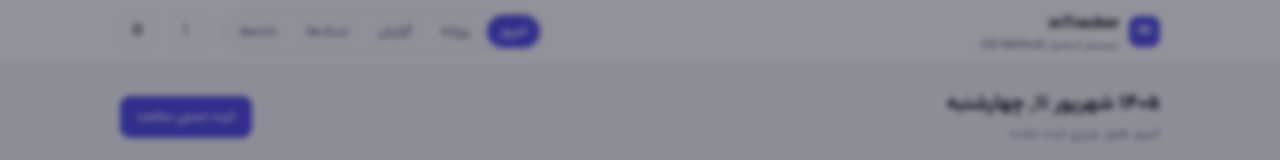
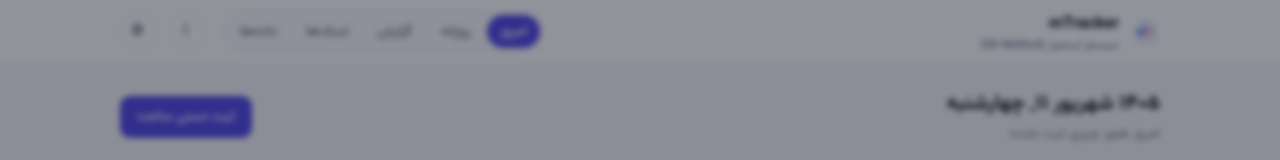
Before and after one commit to moein8668-git/mTracker, a website built with Vite: page index.html in a window 1280 px wide. Shown: the top 160 px of the page. Built offline with nearby package versions, Linux system fonts and the light colour scheme.

Commit message:
feat: brand logo image in header (replaces text 'm' square)

```diff
--- a/index.html
+++ b/index.html
@@ -23,7 +23,7 @@ document.documentElement.dataset.theme = t;
 <header class="topbar">
   <div class="topbar-inner">
     <div class="brand">
-      <span class="logo">m</span>
+      <img class="logo" src="/icons/icon-192.png" alt="mTracker" width="31" height="31">
       <span>mTracker<small>سیستم استمرار (SD Method)</small></span>
     </div>
     <nav class="tabs" aria-label="بخش‌ها">
--- a/src/styles.css
+++ b/src/styles.css
@@ -43,7 +43,7 @@ button{font-family:inherit}
 .topbar{position:sticky;top:0;z-index:30;background:var(--topbar);backdrop-filter:blur(10px);border-bottom:1px solid var(--line)}
 .topbar-inner{max-width:1080px;margin:0 auto;padding:10px 20px;display:flex;align-items:center;gap:16px}
 .brand{display:flex;align-items:center;gap:10px;font-weight:800;font-size:1.02rem}
-.brand .logo{width:31px;height:31px;border-radius:9px;background:var(--accent);color:#fff;display:grid;place-items:center;font-size:.95rem;font-weight:800;padding-bottom:3px}
+.brand .logo{width:31px;height:31px;border-radius:9px;flex:none;display:block;object-fit:contain}
 .brand small{font-weight:500;font-size:.72rem;color:var(--muted);display:block;line-height:1.2}
 .tabs{display:flex;gap:3px;background:var(--surface2);border:1px solid var(--line);border-radius:999px;padding:4px;margin-inline-start:auto;overflow-x:auto;max-width:100%}
 .tabs button{border:0;background:transparent;font-size:.86rem;padding:6px 13px;border-radius:999px;cursor:pointer;color:var(--muted);font-weight:600;white-space:nowrap}
```
